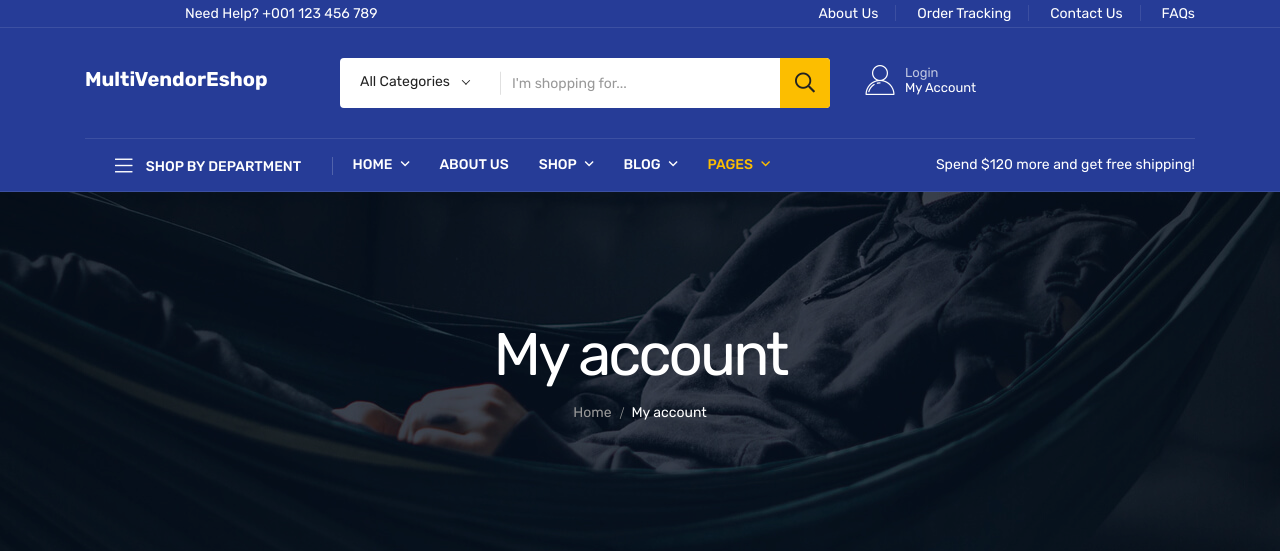
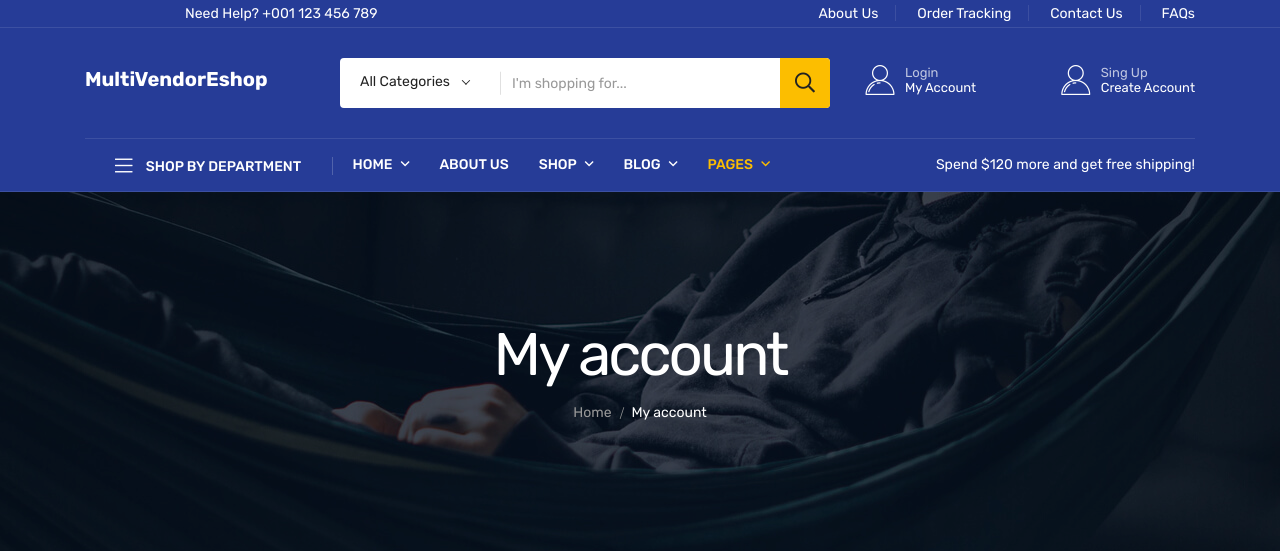
Before and after one commit to farad-alam/Multi-Vendor-Ecommerce, a Django app: page /user/register/ in a window 1280 px wide. Shown: the top 551 px of the page. Run offline with Django 4.2, Linux system fonts and the light colour scheme; some libraries are stand-ins or nearby versions; some web fonts are replaced.

Commit message:
UI fix: user registration

```diff
--- a/products/views.py
+++ b/products/views.py
@@ -333,7 +333,6 @@ def cupon_apply(request):
 def add_product_review_and_rating(request):
     if request.user.is_authenticated and request.user.user_role == '1':
         if request.method == 'POST':
-
             data = request.body
             data = json.loads(data)
             product_id = int(data.get('product_id'))
--- a/templates/baseFiles/base.html
+++ b/templates/baseFiles/base.html
@@ -302,6 +302,16 @@
                       <i class="flaticon-user"></i>
                       <span class="text">
                         <span class="sub">Logout </span>
+                        {% comment %} {{request.user.first_name}} {% endcomment %}
+                      </span>
+                    </a>
+                  </div>
+
+                  <div class="block-userlink">
+                    <a class="icon-link" href="{% url 'user_dashboard' %}">
+                      <i class="flaticon-user"></i>
+                      <span class="text">
+                        <span class="sub">Profile</span>
                         {{request.user.first_name}}
                       </span>
                     </a>
@@ -396,6 +406,16 @@
                       <span class="text">
                         <span class="sub">Login </span>
                         My Account
+                      </span>
+                    </a>
+                  </div>
+
+                  <div class="block-userlink">
+                    <a class="icon-link" href="{% url 'registration_view' %}">
+                      <i class="flaticon-user"></i>
+                      <span class="text">
+                        <span class="sub">Sing Up</span>
+                        Create Account
                       </span>
                     </a>
                   </div>
```
Also changed, not shown: templates/accounts/user/dashboard-base.html (+4 -4 lines), accounts/views.py (line endings or trailing spaces), db.sqlite3.
